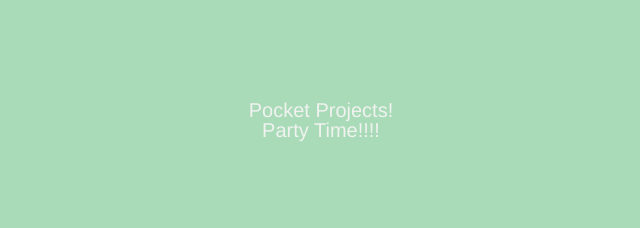
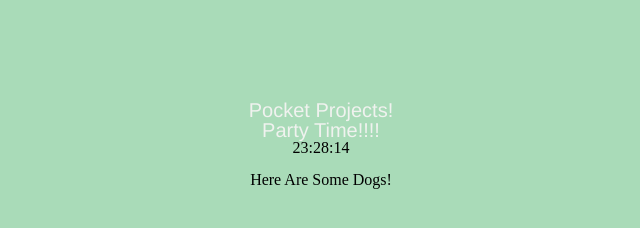
Before and after one commit to mfong4151/W9D3, a website: page skeleton/dist/index.html in a window 1280 px wide. Shown: the whole page, without its empty margins (319-959 px from the left). Drawn offline with Linux system fonts and the light colour scheme.

Commit message:
finsih clock

```diff
--- a/skeleton/src/clock.js
+++ b/skeleton/src/clock.js
@@ -0,0 +1,56 @@
+export default class Clock {
+  constructor() {
+    // 1. Create a Date object.
+    const currentTime = new Date();
+
+    // 2. Store the hour, minute, and second.
+    this.hours = currentTime.getHours();
+    this.minutes = currentTime.getMinutes();
+    this.seconds = currentTime.getSeconds();
+
+    // 3. Call printTime.
+    this.printTime();
+
+    // 4. Schedule the tick at 1 second intervals.
+    setInterval(this._tick.bind(this), 1000);
+  }
+
+  printTime() {
+    // Format the time in HH:MM:SS
+    const timeString = [this.hours, this.minutes, this.seconds].join(":");
+
+    // Use console.log to print it.
+    return timeString;
+}
+
+  _tick() {
+    // 1. Increment the time by one second.
+    this._incrementSeconds();
+
+    // 2. Call printTime.
+    this.printTime();
+  }
+
+  _incrementSeconds() {
+    // 1. Increment the time by one second.
+    this.seconds += 1;
+    if (this.seconds === 60) {
+      this.seconds = 0;
+      this._incrementMinutes();
+    }
+  }
+
+  _incrementMinutes() {
+    this.minutes += 1;
+    if (this.minutes === 60) {
+      this.minutes = 0;
+      this._incrementHours();
+    }
+  }
+
+  _incrementHours() {
+    this.hours = (this.hours + 1) % 24;
+  }
+}
+
+//const clock = new Clock();
--- a/skeleton/src/index.js
+++ b/skeleton/src/index.js
@@ -1,3 +1,18 @@
-import warmUp from "./warmup";
+import {htmlGenerator} from "./warmup";
+import Clock from "./clock";
 
-console.log("index");
+const clock = new Clock();
+
+const clockElement = document.getElementById("clock");
+htmlGenerator(clock.printTime(), clockElement);
+
+const clockNode = document.querySelector("#clock p");
+
+setInterval(()=> {
+  clockNode.innerHTML = clock.printTime()
+},1000)();
+
+let l = document.createElement('li');
+l.innerHTML = "hello";
+
+clockElement.append(l);
--- a/skeleton/src/warmup.js
+++ b/skeleton/src/warmup.js
@@ -8,7 +8,7 @@ console.log("warmup");
 export const htmlGenerator = (string, htmlElement) => {
    newP = document.createElement("p");
    newP.innerHTML = string;
-   partyHeader.append(newP);
+   htmlElement.append(newP);
 };
 
 htmlGenerator('Party Time!!!!', partyHeader);
```
Also changed, not shown: skeleton/dist/index.html, skeleton/dist/main.js.
